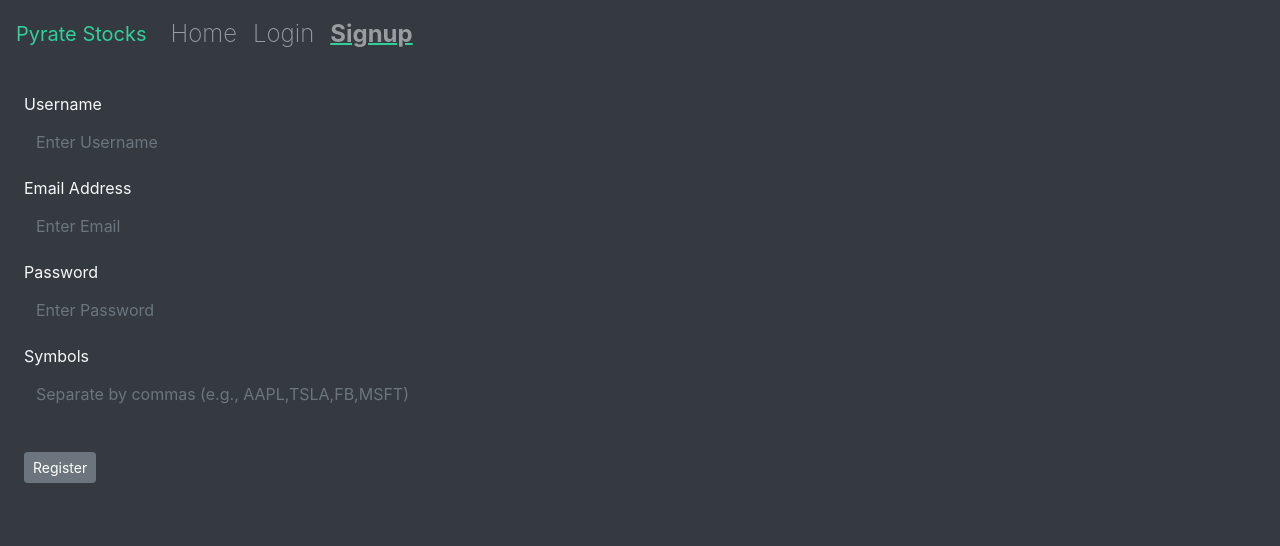
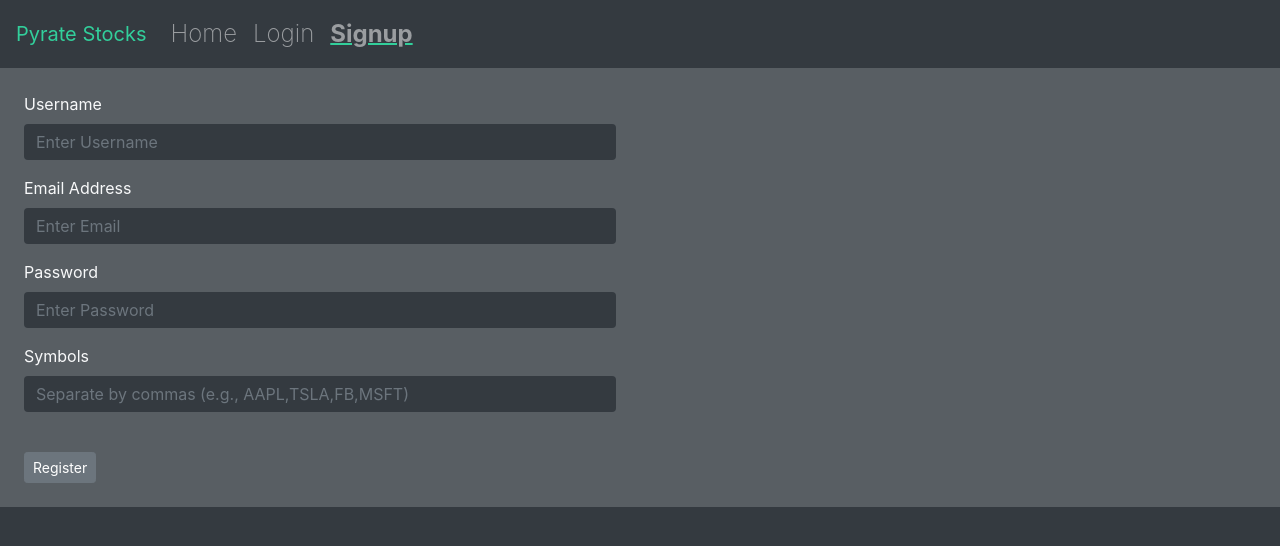
Before and after one commit to PDXPythonPirates/pyrate-stocks, a Flask app: page /signup/ in a window 1280 px wide. Shown: the top 546 px of the page. Run offline with Flask 2, Linux system fonts and the light colour scheme; some libraries are stand-ins or nearby versions.

Commit message:
changed bg color back on view chart

```diff
--- a/app/static/styles.css
+++ b/app/static/styles.css
@@ -144,7 +144,4 @@ No media query since this is the default in Bootstrap */
     margin: auto;
     padding: 10px;
   }
-  .block-content {
-    background: #343A40;
-  }
 }
--- a/app/static/styles.less
+++ b/app/static/styles.less
@@ -155,7 +155,4 @@ No media query since this is the default in Bootstrap */
         background-color: @color5;
         .pageContentCenter()
     }
-    .block-content {
-        background: @color5;
-    }
 }
```
